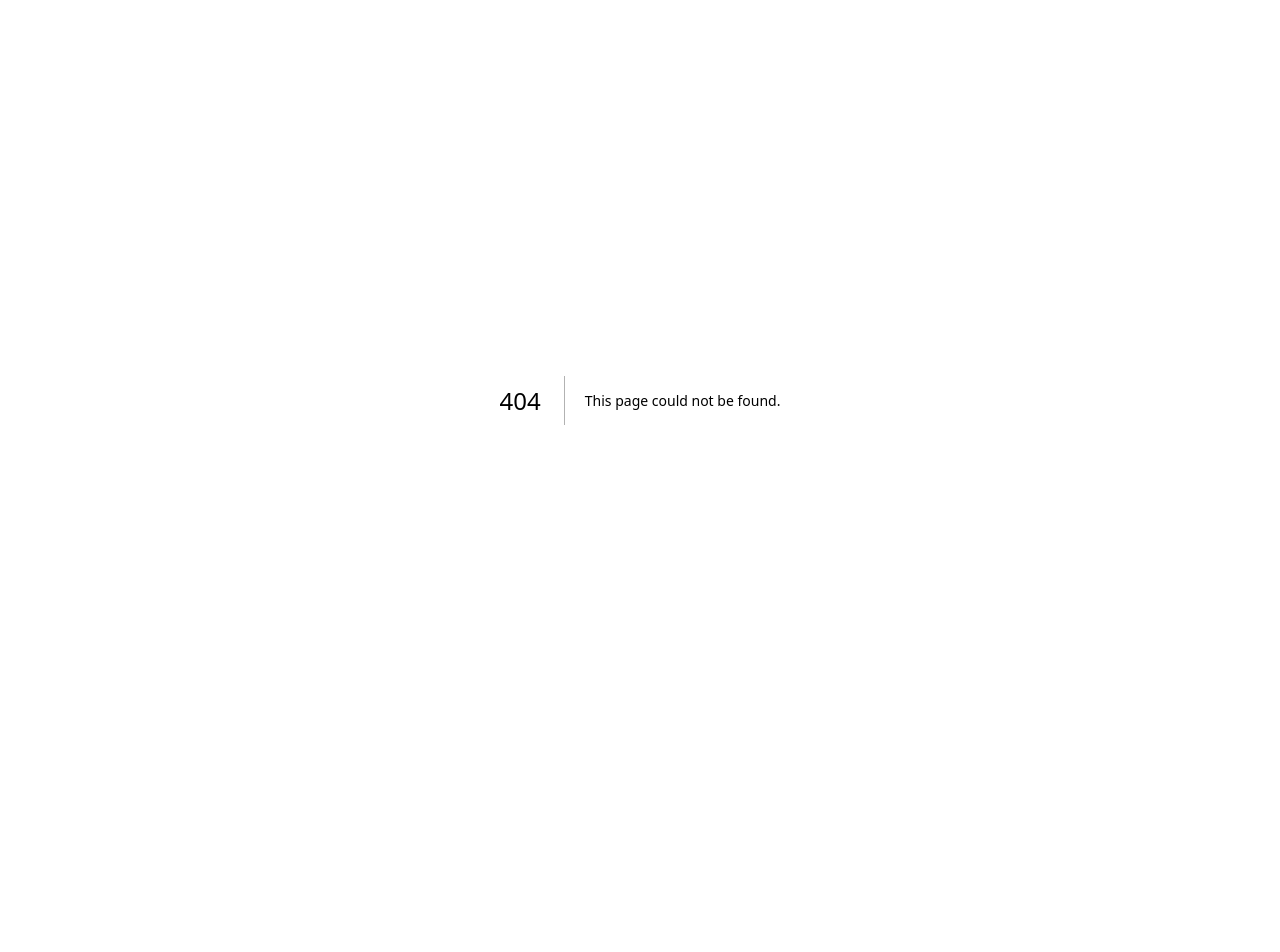
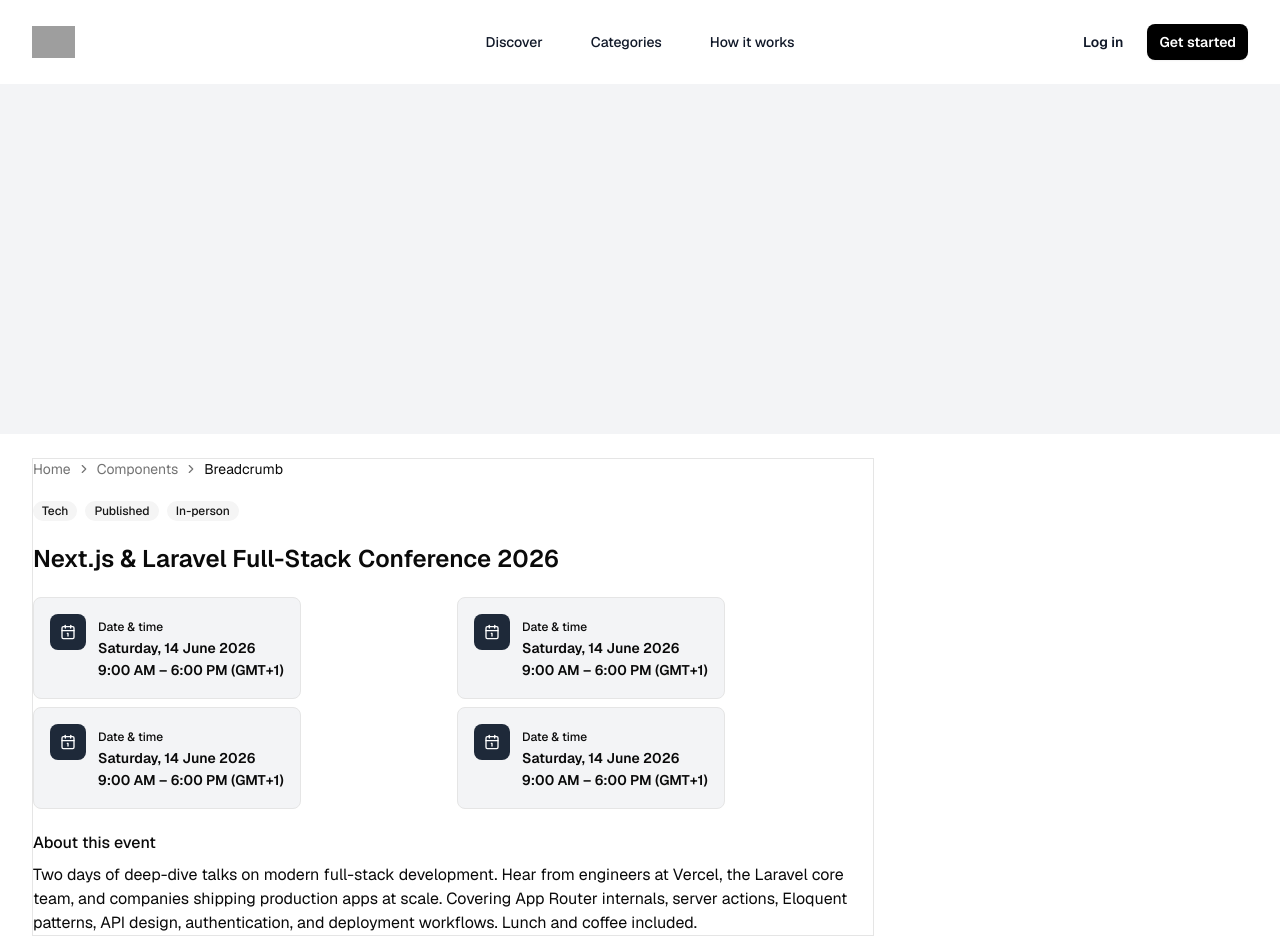
Before and after one commit to Ayoubaitihia/Event-booking-system, a Next.js app in the folder frontend/: page /events in a window 1280 px wide. Before the commit this address had no page. Shown: the top 952 px of the page. Before the commit the page ends 800 px from the top, so only its background shows below. Built offline with nearby package versions, Linux system fonts and the light colour scheme; grey boxes are pictures that could not be loaded.

Commit message:
v-07-06-00-38

```diff
--- /dev/null
+++ b/frontend/src/app/(public)/events/EventActions.tsx
@@ -0,0 +1,7 @@
+export default function EventActions() {
+  return (
+    <div>
+      EventActions
+    </div>
+  );
+}
--- /dev/null
+++ b/frontend/src/app/(public)/events/EventCover.tsx
@@ -0,0 +1,6 @@
+export default function EventCover() {
+  return (
+    <div className="h-87.5 bg-gray-100">
+    </div>
+  );
+}
--- /dev/null
+++ b/frontend/src/app/(public)/events/EventDescription.tsx
@@ -0,0 +1,14 @@
+export default function EventDescription() {
+  return (
+    <div>
+      <h3 className="font-medium">About this event</h3>
+      <p className="mt-2">
+        Two days of deep-dive talks on modern full-stack development.
+        Hear from engineers at Vercel, the Laravel core team, and companies
+        shipping production apps at scale. Covering App Router internals,
+        server actions, Eloquent patterns, API design, authentication, and
+        deployment workflows. Lunch and coffee included.
+      </p>
+    </div>
+  );
+}
--- /dev/null
+++ b/frontend/src/app/(public)/events/EventInfoCard.tsx
@@ -0,0 +1,16 @@
+import { LuCalendar1 } from "react-icons/lu";
+
+export default function EventInfoCard() {
+  return (
+    <div className="bg-gray-100 flex items-start gap-x-3 p-4 rounded-md border w-fit">
+      <div className="bg-gray-800 p-2.5 rounded-md">
+        <LuCalendar1 className="text-white" />
+      </div>
+      <div>
+        <span className="text-xs font-medium">Date & time</span>
+        <h3 className="text-sm font-semibold">Saturday, 14 June 2026</h3>
+        <span className="text-sm font-semibold">9:00 AM – 6:00 PM (GMT+1)</span>
+      </div>
+    </div>
+  );
+}
--- /dev/null
+++ b/frontend/src/app/(public)/events/EventInfoGrid.tsx
@@ -0,0 +1,12 @@
+import EventInfoCard from '@/app/(public)/events/EventInfoCard'
+
+export default function EventInfoGrid() {
+  return (
+    <div className="grid grid-cols-2 gap-2">
+      <EventInfoCard/>
+      <EventInfoCard/>
+      <EventInfoCard/>
+      <EventInfoCard/>
+    </div>
+  );
+}
--- /dev/null
+++ b/frontend/src/app/(public)/events/EventMeta.tsx
@@ -0,0 +1,11 @@
+import { Badge } from "@/components/ui/badge"
+
+export default function EventMeta() {
+  return (
+    <div className="flex items-center gap-x-2">
+      <Badge variant="secondary">Tech</Badge>
+      <Badge variant="secondary">Published</Badge>
+      <Badge variant="secondary">In-person</Badge>
+    </div>
+  );
+}
--- /dev/null
+++ b/frontend/src/app/(public)/events/EventPath.tsx
@@ -0,0 +1,28 @@
+import {
+  Breadcrumb,
+  BreadcrumbItem,
+  BreadcrumbLink,
+  BreadcrumbList,
+  BreadcrumbPage,
+  BreadcrumbSeparator,
+} from "@/components/ui/breadcrumb"
+
+export default function EventPath() {
+  return (
+    <Breadcrumb>
+      <BreadcrumbList>
+        <BreadcrumbItem>
+          <BreadcrumbLink href="#">Home</BreadcrumbLink>
+        </BreadcrumbItem>
+        <BreadcrumbSeparator />
+        <BreadcrumbItem>
+          <BreadcrumbLink href="#">Components</BreadcrumbLink>
+        </BreadcrumbItem>
+        <BreadcrumbSeparator />
+        <BreadcrumbItem>
+          <BreadcrumbPage>Breadcrumb</BreadcrumbPage>
+        </BreadcrumbItem>
+      </BreadcrumbList>
+    </Breadcrumb>
+  );
+}
--- /dev/null
+++ b/frontend/src/app/(public)/events/page.tsx
@@ -0,0 +1,32 @@
+import Navbar from "@/components/layout/Navbar"
+import EventCover from '@/app/(public)/events/EventCover'
+import EventPath from '@/app/(public)/events/EventPath'
+import EventMeta from '@/app/(public)/events/EventMeta'
+import EventInfoGrid from '@/app/(public)/events/EventInfoGrid'
+import EventDescription from '@/app/(public)/events/EventDescription'
+
+export default function EventsPage() {
+  return (
+    <>
+        <Navbar/>
+        <EventCover/>
+
+        <div className="p-6 lg:px-8 grid grid-cols-[1fr_350px] gap-6">
+            <div className="flex flex-col gap-y-5.5 border">
+                <EventPath/>
+                <EventMeta/>
+                <h1 className="text-2xl font-semibold">
+                  Next.js & Laravel Full-Stack Conference 2026
+                </h1>
+                <EventInfoGrid/>
+                <EventDescription/>
+            </div>
+
+            <aside>
+
+            </aside>
+        </div>
+
+    </>
+  );
+}
--- a/frontend/src/app/(public)/page.tsx
+++ b/frontend/src/app/(public)/page.tsx
@@ -6,7 +6,7 @@ import Events from "@/components/events/Events"
 
 export default function HomePage() {
   return(
-    <div className="">
+    <div>
       <Navbar/>
       <Hero/>
       <FeaturedEvent/>
--- a/frontend/src/components/events/EventCover.tsx
+++ /dev/null
@@ -1,5 +0,0 @@
-export default function EventCover() {
-  return(
-    <div>EventCover</div>
-  )
-}
```
